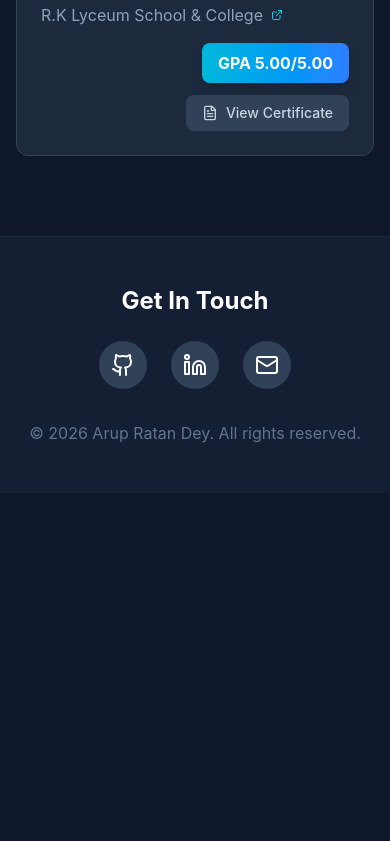
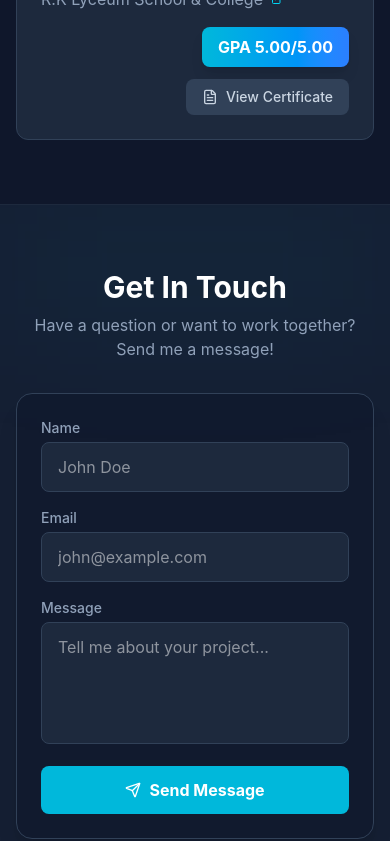
Before and after one commit to arup-ratan-dey/portfolio, a React (Vite) app: page / in a window 390 px wide. Shown: the part 10206-11047 px from the top of the page. Before the commit the page ends 10699 px from the top, so only its background shows below. Built offline with nearby package versions, Linux system fonts and the light colour scheme.

Commit message:
feat: add contact form with submission handling and toast notifications in Footer component chore: update package.json and package-lock.json to include react-hot-toast dependency style: adjust Education section padding and enhance index.css for smooth scrolling and custom scrollbar

```diff
--- a/src/components/Education.jsx
+++ b/src/components/Education.jsx
@@ -5,7 +5,7 @@ import { profile } from '../data/profile';
 
 const Education = () => {
   return (
-    <section id="education" className="py-20 px-4 max-w-6xl mx-auto scroll-mt-20">
+    <section id="education" className="py-16 px-4 max-w-6xl mx-auto scroll-mt-20">
       <div className="flex items-center gap-3 mb-10">
         <GraduationCap className="w-8 h-8 text-cyan-400" />
         <h2 className="text-3xl font-bold text-white border-b-2 border-cyan-500 pb-2">Education</h2>
--- a/src/components/Footer.jsx
+++ b/src/components/Footer.jsx
@@ -1,41 +1,161 @@
 import { useState } from 'react';
-import { Github, Linkedin, Mail, Copy, Check } from 'lucide-react';
+import { Github, Linkedin, Mail, Send, Check, AlertCircle } from 'lucide-react';
+import toast from 'react-hot-toast';
 
 const Footer = () => {
-  const email = "arupratandey3250@gmail.com";
-  const [copied, setCopied] = useState(false);
+  const [formData, setFormData] = useState({
+    name: '',
+    email: '',
+    message: ''
+  });
 
-  const copyEmail = () => {
-    navigator.clipboard.writeText(email);
-    setCopied(true);
-    setTimeout(() => setCopied(false), 2000);
+  const [status, setStatus] = useState('idle'); // idle, submitting, success, error
+
+  const handleChange = (e) => {
+    setFormData({ ...formData, [e.target.name]: e.target.value });
+  };
+
+  const handleSubmit = async (e) => {
+    e.preventDefault();
+    setStatus('submitting');
+
+    // ⚠️ YOUR EXISTING ACCESS KEY
+    const ACCESS_KEY = "d4eba069-da74-4ac5-8550-bbb8141e0e9b";
+
+    try {
+      const response = await fetch("https://api.web3forms.com/submit", {
+        method: "POST",
+        headers: {
+          "Content-Type": "application/json",
+          "Accept": "application/json",
+        },
+        body: JSON.stringify({
+          access_key: ACCESS_KEY,
+          name: formData.name,
+          email: formData.email,
+          message: formData.message,
+        }),
+      });
+
+      const result = await response.json();
+
+      if (result.success) {
+        setStatus('success');
+        setFormData({ name: '', email: '', message: '' });
+        toast.success('Thank you for your submission!');
+      } else {
+        setStatus('error');
+        toast.error(result.message || 'Something went wrong');
+      }
+    } catch (error) {
+      console.error("Error:", error);
+      setStatus('error');
+      toast.error('Failed to send message. Please try again.');
+    }
   };
 
   return (
-    <footer id="contact" className="py-12 bg-slate-800/50 text-center border-t border-slate-800">
-      <h2 className="text-2xl font-bold text-white mb-6">Get In Touch</h2>
-      <div className="flex justify-center gap-6 mb-8">
+    <footer id="contact" className="py-16 bg-slate-800/50 text-center border-t border-slate-800 relative overflow-hidden">
+      {/* Background Glow */}
+      <div className="absolute top-0 left-1/2 -translate-x-1/2 w-full h-32 bg-cyan-500/5 blur-3xl pointer-events-none"></div>
 
-        <a href="https://github.com/arup-ratan-dey" target="_blank" rel="noopener noreferrer" className="p-3 bg-slate-700 rounded-full hover:bg-cyan-500 transition transform hover:scale-110">
-          <Github className="w-6 h-6 text-white" />
-        </a>
+      <div className="max-w-2xl mx-auto px-4 relative z-10">
+        <h2 className="text-3xl font-bold text-white mb-2">Get In Touch</h2>
+        <p className="text-slate-400 mb-8">Have a question or want to work together? Send me a message!</p>
 
-        <a href="https://www.linkedin.com/in/arup-ratan-dey-8a0815249/" target="_blank" rel="noopener noreferrer" className="p-3 bg-slate-700 rounded-full hover:bg-cyan-500 transition transform hover:scale-110">
-          <Linkedin className="w-6 h-6 text-white" />
-        </a>
+        {/* Success Message */}
+        {status === 'success' && (
+          <div className="mb-6 p-4 bg-green-500/10 border border-green-500/30 rounded-lg text-green-400 flex items-center justify-center gap-2 animate-fade-in">
+            <Check className="w-5 h-5" />
+            <span>Message sent successfully! I'll get back to you soon.</span>
+          </div>
+        )}
 
-        {/* Email with Copy */}
-        <button onClick={copyEmail} className="p-3 bg-slate-700 rounded-full hover:bg-cyan-500 transition transform hover:scale-110 relative">
-          {copied ? <Check className="w-6 h-6 text-green-400" /> : <Mail className="w-6 h-6 text-white" />}
-          {copied && (
-            <span className="absolute -top-8 left-1/2 -translate-x-1/2 bg-green-500 text-white text-xs px-2 py-1 rounded">
-              Copied!
-            </span>
-          )}
-        </button>
+        {/* Error Message */}
+        {status === 'error' && (
+          <div className="mb-6 p-4 bg-red-500/10 border border-red-500/30 rounded-lg text-red-400 flex items-center justify-center gap-2 animate-fade-in">
+            <AlertCircle className="w-5 h-5" />
+            <span>Something went wrong. Please try again later.</span>
+          </div>
+        )}
 
+        {/* Contact Form */}
+        <form onSubmit={handleSubmit} className="space-y-4 text-left bg-slate-900/50 p-6 rounded-2xl border border-slate-700 shadow-xl">
+          <div className="grid md:grid-cols-2 gap-4">
+            <div>
+              <label className="block text-sm font-medium text-slate-400 mb-1">Name</label>
+              <input
+                type="text"
+                name="name"
+                required
+                value={formData.name}
+                onChange={handleChange}
+                className="w-full bg-slate-800 border border-slate-700 rounded-lg px-4 py-3 text-white focus:outline-none focus:border-cyan-500 focus:ring-1 focus:ring-cyan-500 transition-colors"
+                placeholder="John Doe"
+              />
+            </div>
+            <div>
+              <label className="block text-sm font-medium text-slate-400 mb-1">Email</label>
+              <input
+                type="email"
+                name="email"
+                required
+                value={formData.email}
+                onChange={handleChange}
+                className="w-full bg-slate-800 border border-slate-700 rounded-lg px-4 py-3 text-white focus:outline-none focus:border-cyan-500 focus:ring-1 focus:ring-cyan-500 transition-colors"
+                placeholder="john@example.com"
+              />
+            </div>
+          </div>
+
+          <div>
+            <label className="block text-sm font-medium text-slate-400 mb-1">Message</label>
+            <textarea
+              name="message"
+              required
+              rows="4"
+              value={formData.message}
+              onChange={handleChange}
+              className="w-full bg-slate-800 border border-slate-700 rounded-lg px-4 py-3 text-white focus:outline-none focus:border-cyan-500 focus:ring-1 focus:ring-cyan-500 transition-colors resize-none"
+              placeholder="Tell me about your project..."
+            ></textarea>
+          </div>
+
+          <button
+            type="submit"
+            disabled={status === 'submitting'}
+            className={`w-full py-3 px-6 rounded-lg font-bold text-white transition-all duration-300 flex items-center justify-center gap-2 ${
+              status === 'submitting'
+                ? 'bg-slate-700 cursor-not-allowed'
+                : 'bg-cyan-500 hover:bg-cyan-600 hover:shadow-[0_0_20px_rgba(6,182,212,0.5)]'
+            }`}
+          >
+            {status === 'submitting' ? (
+              <>Sending...</>
+            ) : (
+              <>
+                <Send className="w-4 h-4" />
+                Send Message
+              </>
+            )}
+          </button>
+        </form>
+
+        {/* Social Links */}
+        <div className="flex justify-center gap-6 mt-15">
+          <a href="https://github.com/arup-ratan-dey" target="_blank" rel="noopener noreferrer" className="p-3 bg-slate-800 rounded-full hover:bg-cyan-500 transition transform hover:scale-110 border border-slate-700">
+            <Github className="w-6 h-6 text-white" />
+          </a>
+          <a href="https://www.linkedin.com/in/arup-ratan-dey-8a0815249/" target="_blank" rel="noopener noreferrer" className="p-3 bg-slate-800 rounded-full hover:bg-cyan-500 transition transform hover:scale-110 border border-slate-700">
+            <Linkedin className="w-6 h-6 text-white" />
+          </a>
+          <a href="mailto:arupratandey3250@gmail.com" className="p-3 bg-slate-800 rounded-full hover:bg-cyan-500 transition transform hover:scale-110 border border-slate-700">
+            <Mail className="w-6 h-6 text-white" />
+          </a>
+        </div>
+
+        <p className="text-slate-500 mt-8 text-sm">© 2026 Arup Ratan Dey. All rights reserved.</p>
       </div>
-      <p className="text-slate-500">© 2026 Arup Ratan Dey. All rights reserved.</p>
     </footer>
   );
 };
--- a/src/index.css
+++ b/src/index.css
@@ -1,5 +1,4 @@
 @import "tailwindcss";
-
 
 /* Gradient text animation */
 @keyframes gradient {
@@ -8,14 +7,35 @@
   100% { background-position: 0% 50%; }
 }
 
-
 .animate-gradient {
   background-size: 200% 200%;
   animation: gradient 3s ease infinite;
 }
 
-
 body {
   background-color: #0f172a;
   color: #e2e8f0;
 }
+
+/* Smooth scrolling for the whole page */
+html {
+  scroll-behavior: smooth;
+}
+
+/* Custom scrollbar for better aesthetics */
+::-webkit-scrollbar {
+  width: 8px;
+}
+
+::-webkit-scrollbar-track {
+  background: #0f172a;
+}
+
+::-webkit-scrollbar-thumb {
+  background: #334155;
+  border-radius: 4px;
+}
+
+::-webkit-scrollbar-thumb:hover {
+  background: #06b6d4;
+}
```
Also changed, not shown: package.json (+1 -32 lines), 1 other file (tests, documents, lock files or other folders). Lines whose indentation alone changed are shown as unchanged.
